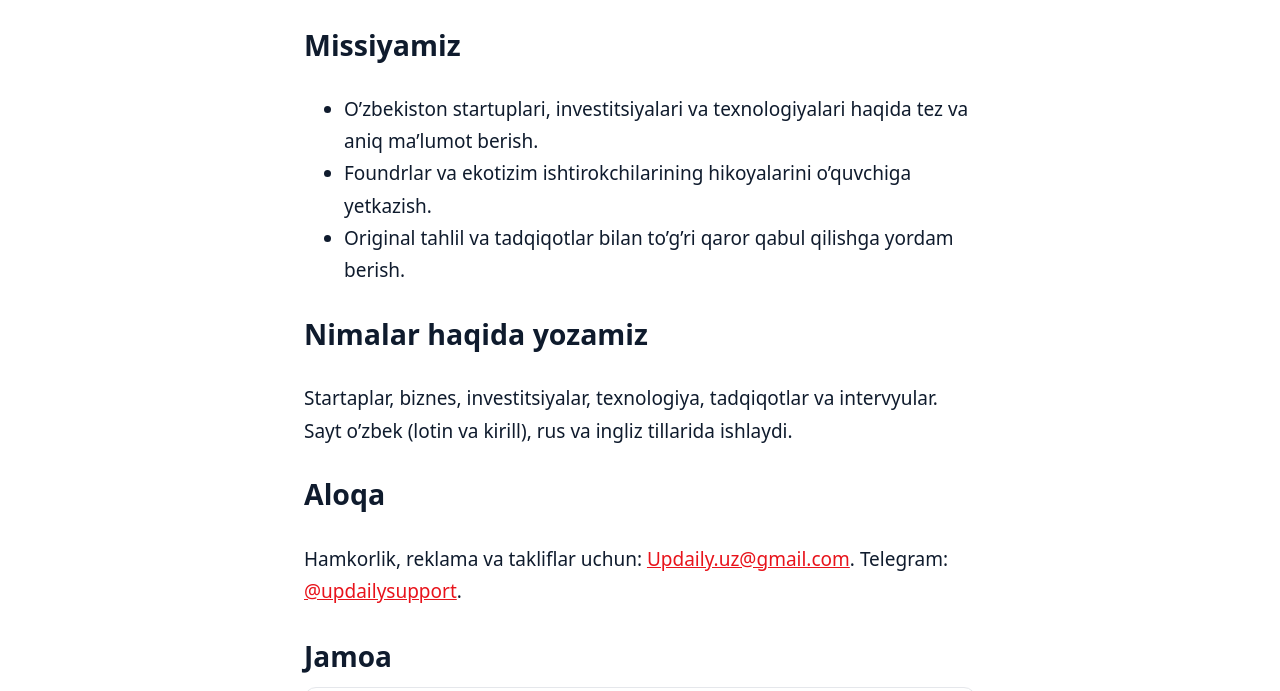
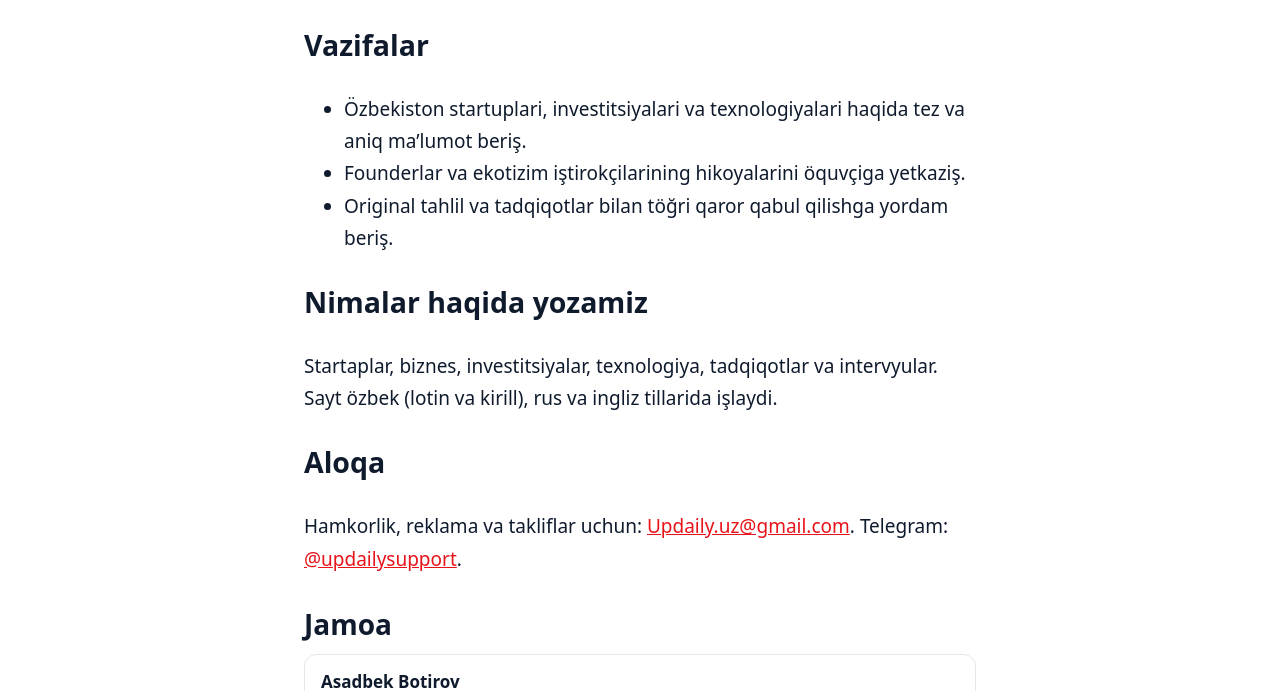
Before and after one commit to socialasadbek/Updaily-site, an Astro site: page /about in a window 1280 px wide. Shown: the part 409-1100 px from the top of the page. Built offline with nearby package versions, Linux system fonts and the light colour scheme; Astro itself is replaced by a stand-in of ours.

Commit message:
Update Sahifalar — O'zbek (lotin) “about”

```diff
--- a/src/content/pages/uz/about.md
+++ b/src/content/pages/uz/about.md
@@ -1,19 +1,19 @@
 ---
 title: Biz haqimizda
-description: Updaily - O'zbekiston startup va biznes ekotizimi haqida yangiliklar, tahlil va intervyular beradigan mustaqil media loyiha.
+description: Updaily - Özbekiston startup va biznes ekotizimi haqida yangiliklar, tahlil va intervyular beradigan mustaqil media loyiha.
 ---
 
-**Updaily** - O'zbekiston startup va biznes ekotizimi haqida yangiliklar, tahlil va intervyular e'lon qiladigan mustaqil media loyiha.
+**Updaily** - Özbekiston startup va biznes ekotizimi haqida yangiliklar, tahlil va intervyular e'lon qiladigan mustaqil media loyiha.
 
-## Missiyamiz
+## Vazifalar
 
-- O'zbekiston startuplari, investitsiyalari va texnologiyalari haqida tez va aniq ma'lumot berish.
-- Foundrlar va ekotizim ishtirokchilarining hikoyalarini o'quvchiga yetkazish.
-- Original tahlil va tadqiqotlar bilan to'g'ri qaror qabul qilishga yordam berish.
+- Özbekiston startuplari, investitsiyalari va texnologiyalari haqida tez va aniq ma'lumot beriş.
+- Founderlar va ekotizim iştirokçilarining hikoyalarini öquvçiga yetkaziş.
+- Original tahlil va tadqiqotlar bilan töğri qaror qabul qilishga yordam beriş.
 
 ## Nimalar haqida yozamiz
 
-Startaplar, biznes, investitsiyalar, texnologiya, tadqiqotlar va intervyular. Sayt o'zbek (lotin va kirill), rus va ingliz tillarida ishlaydi.
+Startaplar, biznes, investitsiyalar, texnologiya, tadqiqotlar va intervyular. Sayt özbek (lotin va kirill), rus va ingliz tillarida işlaydi.
 
 ## Aloqa
 
```
